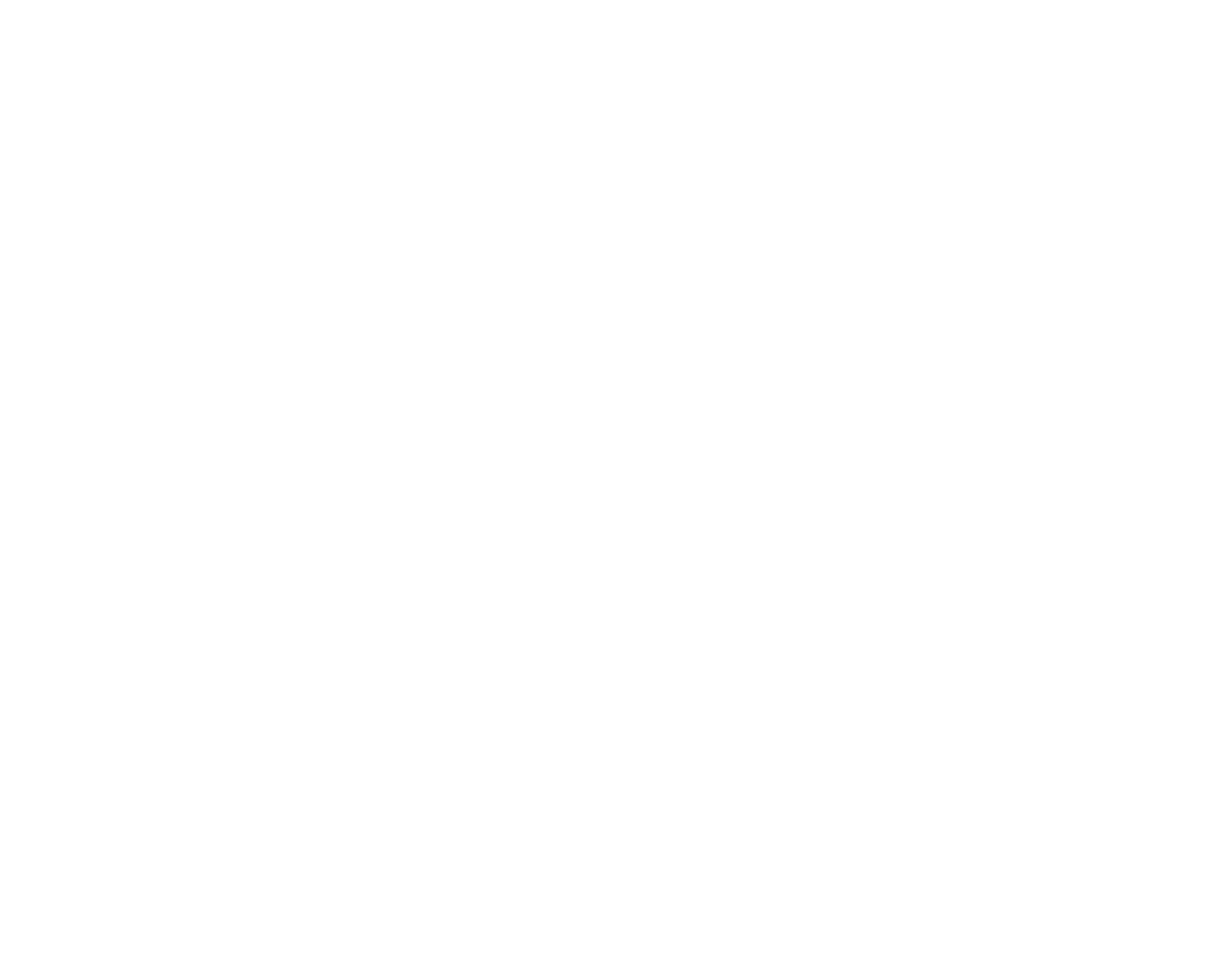
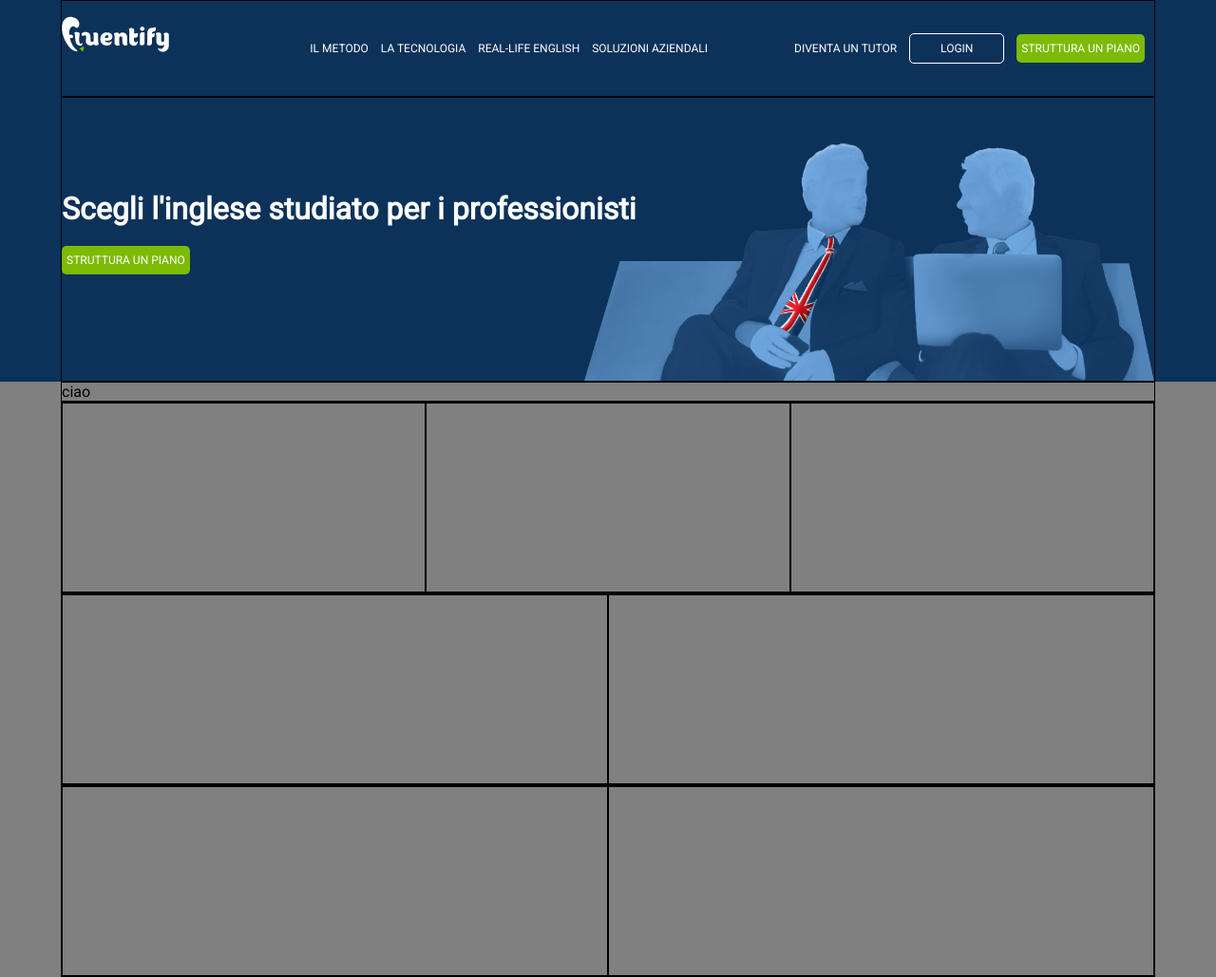
Before and after one commit to davidtrevor97/htmlcss-fluentify, a plain HTML site: page index.html in a window 1280 px wide. Shown: the whole page at 95% size. Before the commit the page ends 800 px from the top, so only its background shows below. Drawn offline with Linux system fonts and the light colour scheme.

Commit message:
HEADER QUASI COMPLETO

```diff
--- a/css/style.css
+++ b/css/style.css
@@ -2,4 +2,113 @@
   margin: 0;
   padding: 0;
   box-sizing: border-box;
+  font-family: 'Roboto', sans-serif;
 }
+/* UTILITIES */
+.section{
+  width: 100%;
+  background-color: gray;
+}
+.clearfix::after{
+  content: "";
+  display: table;
+  clear: both;
+}
+.float-left{
+  float: left;
+}
+.container{
+  width: 90%;
+  border: 1px solid black;
+  margin:0 auto;
+}
+.plan-div{
+  float: left;
+  display: inline-block;
+  width: calc(100% / 3);
+  border: 1px solid black;
+  height: 200px;
+}
+.level-div{
+  float: left;
+  display: inline-block;
+  width: calc(100% / 2);
+  border: 1px solid black;
+  height: 200px;
+}
+.footer-div{
+  float: left;
+  display: inline-block;
+  width: calc(100% / 2);
+  border: 1px solid black;
+  height: 200px;
+}
+.h-position{
+  display: inline-block;
+  line-height: 100px;
+  vertical-align: middle;
+  text-transform: uppercase;
+  font-size: 12px;
+  color: white;
+}
+.btn{
+  min-width: 100px;
+  line-height: 30px;
+  border-radius: 5px;
+  font-size: 12px;
+  text-transform: uppercase;
+  color: white;
+  background-color: #7cbb02;
+  border: none;
+  padding: 0 5px;
+}
+.btn:hover{
+  opacity: 70%;
+  cursor: pointer;
+}
+/* FINE UTILITIES */
+/* HEADER */
+header{
+  background-color: #0c325a;
+  position: relative;
+}
+
+.h-n-left{
+  width: 10%;
+}
+.h-n-central{
+  text-align: right;
+  width: 50%;
+}
+.h-n-right{
+  text-align: right;
+  width: 40%;
+}
+.header-text{
+  height:300px;
+}
+.header-nav li{
+  display: inline-block;
+  list-style: none;
+  margin-right: 10px;
+}
+.first {
+  color: white;
+  background: none;
+  border: 1px solid white;
+}
+.header-text{
+  background-image: url("../img/background-header.png");
+  background-size: 600px;
+  background-position: bottom right;
+  background-repeat: no-repeat;
+}
+.h-t-div{
+  position: absolute;
+  top: 50%;
+}
+.h-t-div h1{
+  margin-bottom: 20px;
+  color: white;
+}
+/* SECTION 2 */
--- a/index.html
+++ b/index.html
@@ -3,56 +3,83 @@
   <head>
     <meta charset="utf-8">
     <title>fluentify</title>
+    <link href="https://fonts.googleapis.com/css2?family=Roboto&display=swap" rel="stylesheet">
     <link rel="stylesheet" href="./css/style.css">
   </head>
   <body>
     <!-- INIZO HEADER -->
     <header>
-      <div class="header-nav">
-        <div class="">
-
+      <div class="header-nav clearfix container">
+        <div class="h-n-left float-left h-position">
+          <img src="./img/logo.svg" alt="">
         </div>
-        <div class="">
-
+        <div class="h-n-central float-left h-position">
+          <ul>
+            <li>
+              il metodo
+            </li>
+            <li>
+              la tecnologia
+            </li>
+            <li>
+              real-life english
+            </li>
+            <li>
+              soluzioni aziendali
+            </li>
+          </ul>
         </div>
-        <div class="">
-
+        <div class="h-n-right float-left h-position">
+          <ul>
+            <li>
+              <span>diventa un tutor</span>
+            </li>
+            <li>
+              <button class="btn first" type="button" >login</button>
+            </li>
+            <li>
+              <button class="btn" type="button">struttura un piano</button>
+            </li>
+          </ul>
         </div>
-      <div class="text">
-
+      </div>
+      <div class="header-text container">
+        <div class="h-t-div float-left">
+          <h1>Scegli l'inglese studiato per i professionisti</h1>
+          <button type="button" class="btn">struttura un piano</button>
+        </div>
       </div>
     </header>
     <!-- FINE HEADER -->
     <!-- INIZIO MAIN -->
-    <main>
+    <main class="section">
       <!-- section 1 -->
       <section>
-        <div class="">
-
+        <div class="traditional clearfix container">
+          ciao
         </div>
-
       </section>
       <!-- section 2 -->
       <section>
-        <div class="">
-            <div class="">
+        <div class="plan container clearfix">
+            <div class="plan-div float">
 
             </div>
-            <div class="">
+            <div class="plan-div float">
 
             </div>
-            <div class="">
+            <div class="plan-div float">
 
             </div>
         </div>
       </section>
       <!-- section 3 -->
       <section>
-        <div class="">
-          <div class="">
+        <div class="level container clearfix">
+          <div class="level-div">
 
           </div>
-          <div class="">
+          <div class="level-div">
 
           </div>
 
@@ -61,7 +88,16 @@
     </main>
     <!-- FINE MAIN -->
     <!-- INIZIO FOOTER -->
-    <footer>
+    <footer class="section">
+      <div class="footer container clearfix">
+        <div class="footer-div">
+
+        </div>
+        <div class="footer-div">
+
+        </div>
+      </div>
+
     </footer>
     <!-- FINE FOOTER -->
 
```
